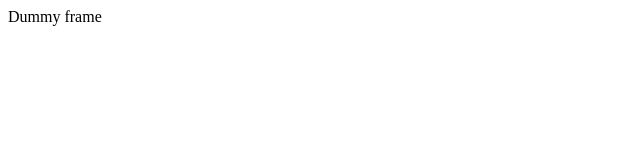
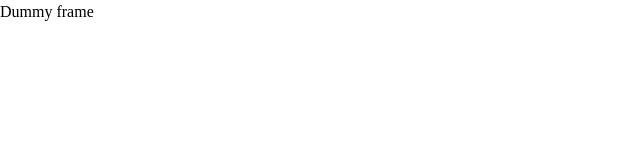
Before and after one commit to mariiaSychova/Jet2Space, a Vue app in the folder client/: page / in a window 1280 px wide. Shown: the top 160 px of the page, without its empty margins (0-640 px from the left). Built offline with nearby package versions, Linux system fonts and the light colour scheme.

Commit message:
feat: create and import css reset file

```diff
--- /dev/null
+++ b/client/src/assets/css/reset.css
@@ -0,0 +1,61 @@
+*,
+*::before,
+*::after {
+  box-sizing: border-box;
+}
+
+body,
+h1,
+h2,
+h3,
+h4,
+p,
+figure,
+blockquote,
+dl,
+dd {
+  margin: 0;
+}
+
+ul[role='list'],
+ol[role='list'] {
+  list-style: none;
+}
+
+html:focus-within {
+  scroll-behavior: smooth;
+}
+
+body {
+  min-height: 100vh;
+  text-rendering: optimizeSpeed;
+  line-height: 1.5;
+}
+
+img,
+picture {
+  max-width: 100%;
+  display: block;
+}
+
+input,
+button,
+textarea,
+select {
+  font: inherit;
+}
+
+@media (prefers-reduced-motion: reduce) {
+  html:focus-within {
+   scroll-behavior: auto;
+  }
+
+  *,
+  *::before,
+  *::after {
+    animation-duration: 0.01ms !important;
+    animation-iteration-count: 1 !important;
+    transition-duration: 0.01ms !important;
+    scroll-behavior: auto !important;
+  }
+}
--- a/client/src/main.js
+++ b/client/src/main.js
@@ -2,6 +2,8 @@
 import App from './App.vue'
 import router from './router'
 
+import './assets/css/reset.css'
+
 const app = createApp(App)
 app.use(router)
 app.mount('#app')
```
